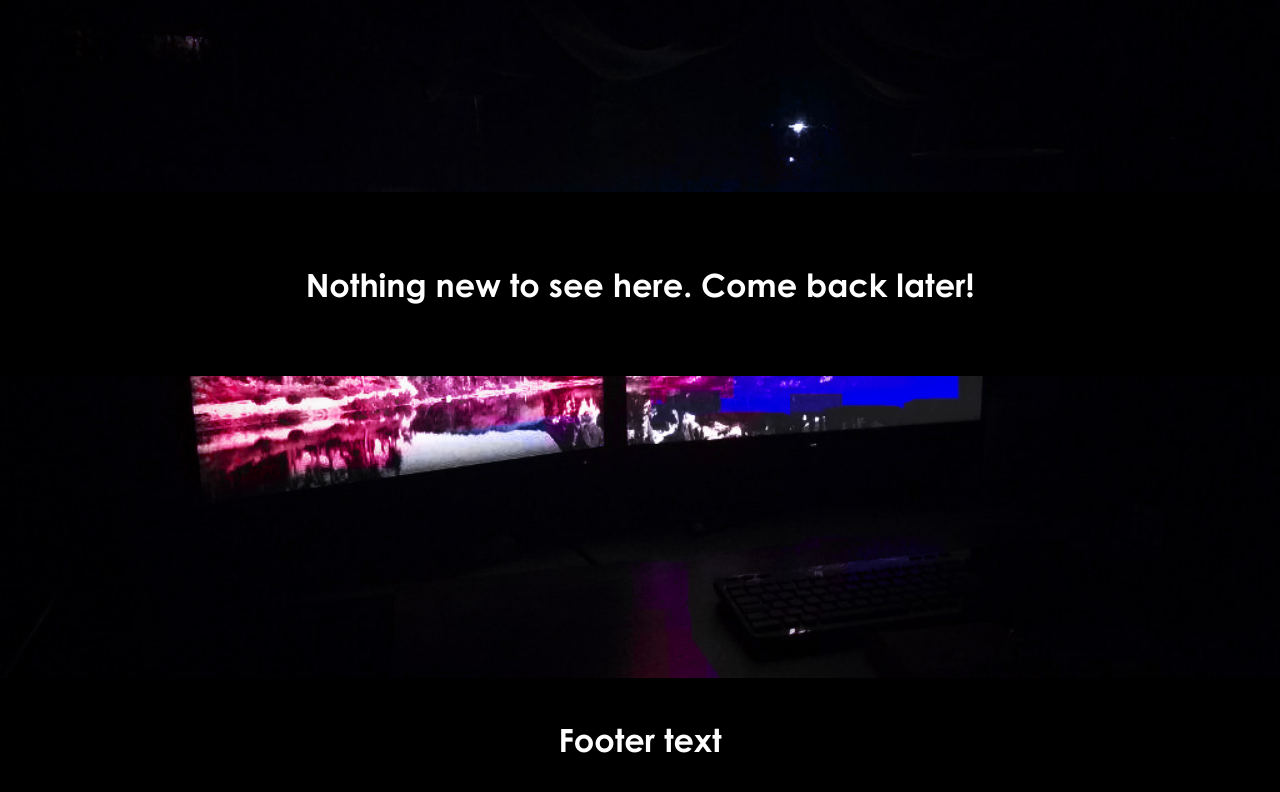
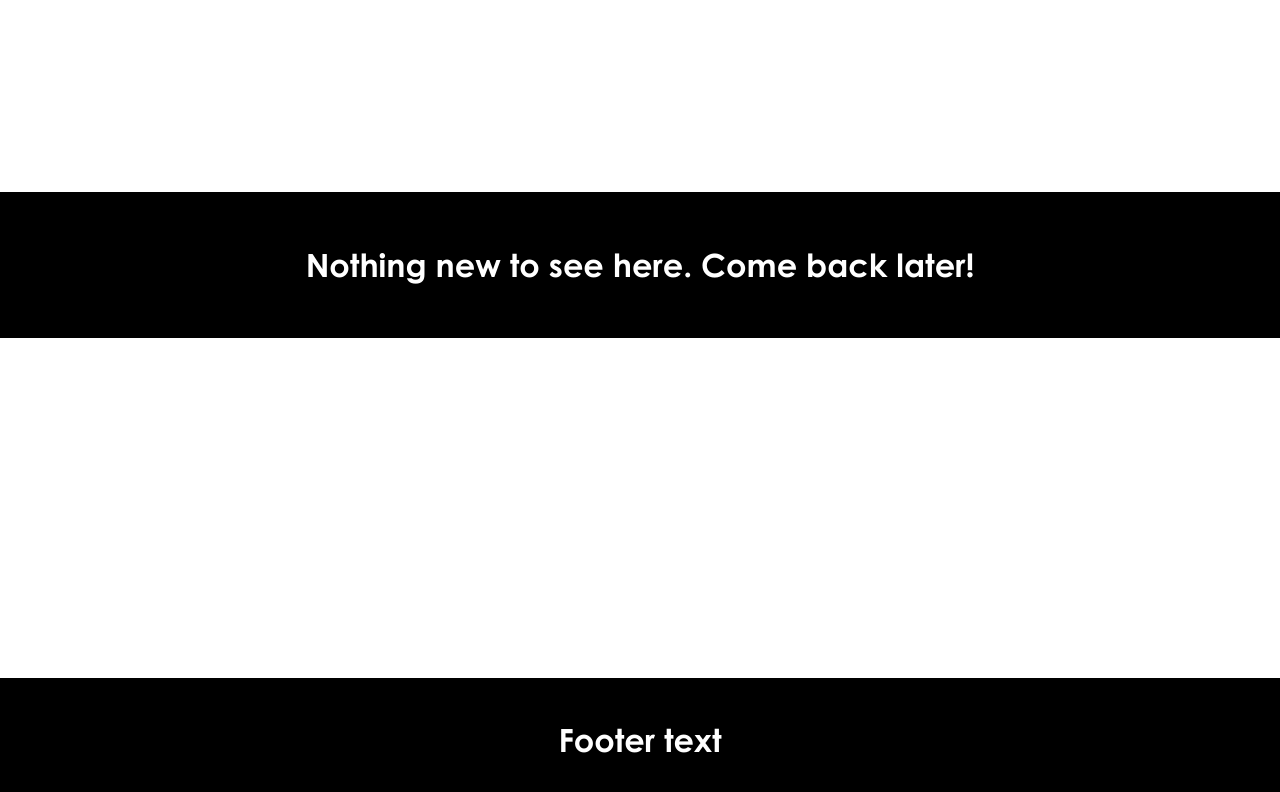
Before and after one commit to danilaSADev/mynewwebsite, a plain HTML site: page index.html in a window 1280 px wide. Drawn offline with Linux system fonts and the light colour scheme.

Commit message:
Update textstyles.css

```diff
--- a/textstyles.css
+++ b/textstyles.css
@@ -8,11 +8,8 @@ html {
 }
 
  body {
- 	background-image: url(bg.jpg);
  	background-repeat: no-repeat;
- 	background-size: cover;
 	margin: 0;
-	flex: 1;
 	display: flex;
 	flex-direction: column;
 	min-height: 100%;
@@ -38,6 +35,7 @@ h1 {
 
 .black_div {
 	background-color: black;
-	padding: 4%;
+	padding-bottom: 2.5%;
+	padding-top: 2.5%;
 	margin-top: 15%;
 }
```
